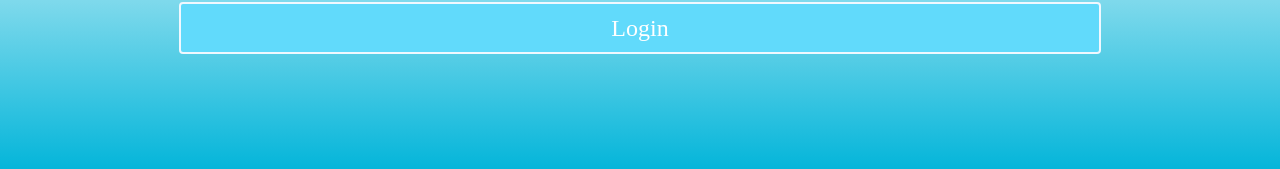
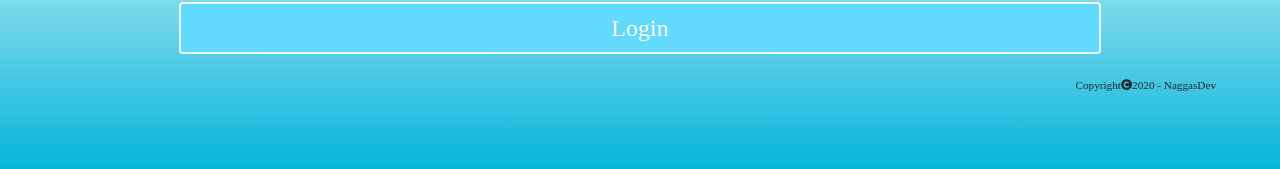
Before and after one commit to Naggas07/homeCloud-Front, a React (Create React App) app: page /login in a window 1280 px wide. Shown: the part 681-850 px from the top of the page. Built offline with nearby package versions, Linux system fonts and the light colour scheme; no server answers; a web font is replaced by a local one.

Commit message:
added last styles

```diff
--- a/src/components/Files.jsx
+++ b/src/components/Files.jsx
@@ -177,7 +177,7 @@ class Files extends Component {
                   <File
                     name={file}
                     icon={faFileImage}
-                    image={`http://localhost:5000/files/file/${this.state.path}-${file}`}
+                    image={`${process.env.REACT_APP_API}/files/file/${this.state.path}-${file}`}
                   />
                 </div>
               ))}
--- a/src/components/login.jsx
+++ b/src/components/login.jsx
@@ -4,6 +4,8 @@ import logo from "../styles/images/cloud-icon.png";
 import { WithAuthConsumer } from "../context/auth.context";
 import { Redirect } from "react-router-dom";
 import userServices from "../services/user.services";
+import { faCopyright } from "@fortawesome/free-solid-svg-icons";
+import { FontAwesomeIcon } from "@fortawesome/react-fontawesome";
 
 class Login extends Component {
   constructor(props) {
@@ -94,6 +96,13 @@ class Login extends Component {
             </form>
           </div>
         </div>
+        <div className="footer-copy">
+          <h6>
+            Copyright
+            <FontAwesomeIcon icon={faCopyright} />
+            2020 - NaggasDev
+          </h6>
+        </div>
       </div>
     );
   }
--- a/src/services/global.items.js
+++ b/src/services/global.items.js
@@ -1,6 +1,6 @@
 import axios from "axios";
 
-const API = process.env.REACT_APP_API || "http://localhost:5000";
+const API = process.env.REACT_APP_API;
 
 console.log(API);
 
--- a/src/styles/css/login.css
+++ b/src/styles/css/login.css
@@ -36,3 +36,15 @@
 .padding-0 {
   text-align: start;
 }
+
+.footer-copy {
+  width: 90%;
+  display: flex;
+  justify-content: flex-end;
+  position: absolute;
+  top: 95vh;
+}
+
+.footer-copy > h6 {
+  font-size: 0.7rem;
+}
```
